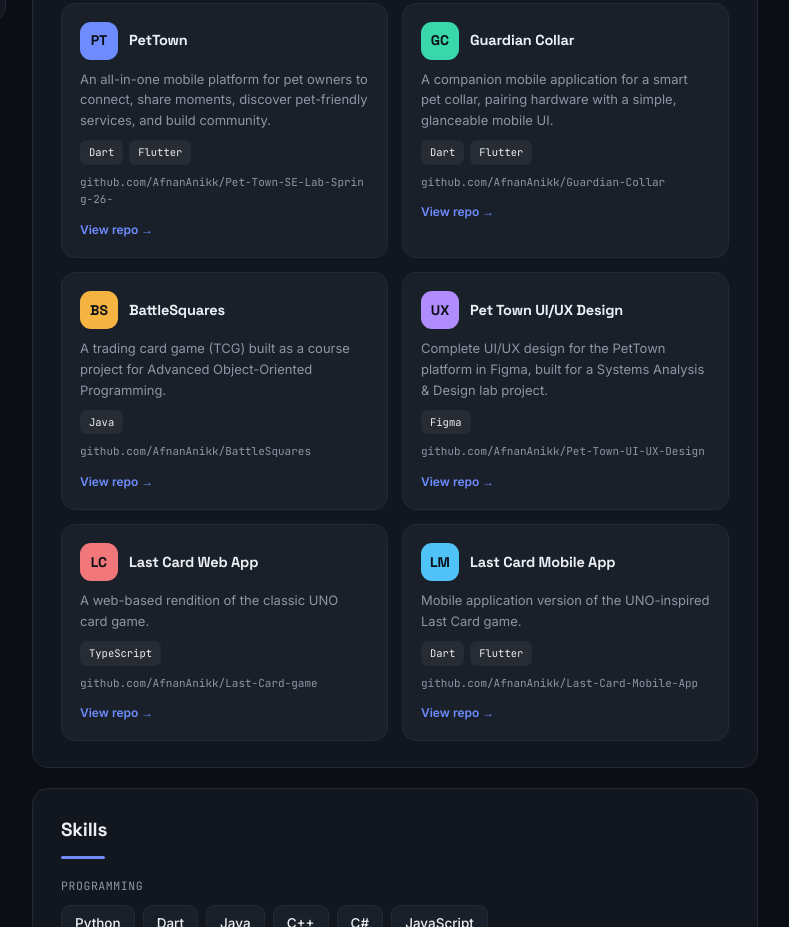
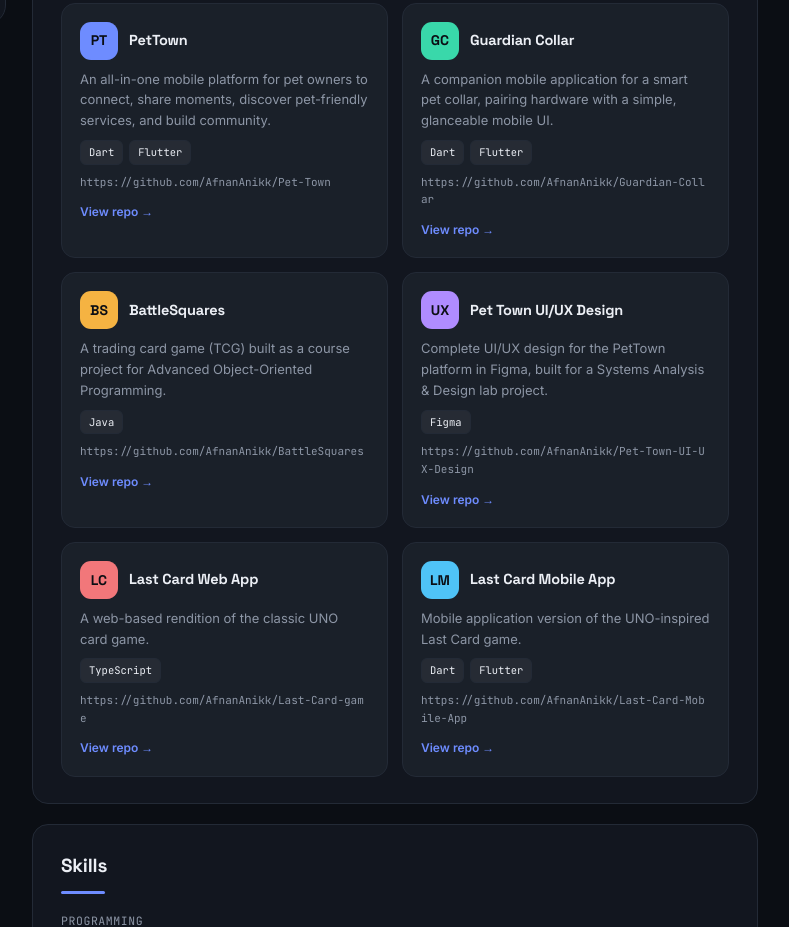
Before and after one commit to AfnanAnikk/Personal-CV, a plain HTML site: page index.html in a window 1280 px wide. Shown: the part 618-1545 px from the top of the page, without its empty margins (398-1187 px from the left). Drawn offline with Linux system fonts and the light colour scheme.

Commit message:
Update index.html

```diff
--- a/index.html
+++ b/index.html
@@ -220,7 +220,7 @@
             </div>
             <p>An all-in-one mobile platform for pet owners to connect, share moments, discover pet-friendly services, and build community.</p>
             <div class="proj-tags"><span class="proj-tag">Dart</span><span class="proj-tag">Flutter</span></div>
-            <div class="repo">github.com/AfnanAnikk/Pet-Town-SE-Lab-Spring-26-</div>
+            <div class="repo">https://github.com/AfnanAnikk/Pet-Town</div>
             <a class="link" href="https://github.com/AfnanAnikk/Pet-Town-SE-Lab-Spring-26-" target="_blank" rel="noopener">View repo &rarr;</a>
           </div>
 
@@ -231,7 +231,7 @@
             </div>
             <p>A companion mobile application for a smart pet collar, pairing hardware with a simple, glanceable mobile UI.</p>
             <div class="proj-tags"><span class="proj-tag">Dart</span><span class="proj-tag">Flutter</span></div>
-            <div class="repo">github.com/AfnanAnikk/Guardian-Collar</div>
+            <div class="repo">https://github.com/AfnanAnikk/Guardian-Collar</div>
             <a class="link" href="https://github.com/AfnanAnikk/Guardian-Collar" target="_blank" rel="noopener">View repo &rarr;</a>
           </div>
 
@@ -242,7 +242,7 @@
             </div>
             <p>A trading card game (TCG) built as a course project for Advanced Object-Oriented Programming.</p>
             <div class="proj-tags"><span class="proj-tag">Java</span></div>
-            <div class="repo">github.com/AfnanAnikk/BattleSquares</div>
+            <div class="repo">https://github.com/AfnanAnikk/BattleSquares</div>
             <a class="link" href="https://github.com/AfnanAnikk/BattleSquares" target="_blank" rel="noopener">View repo &rarr;</a>
           </div>
 
@@ -253,7 +253,7 @@
             </div>
             <p>Complete UI/UX design for the PetTown platform in Figma, built for a Systems Analysis & Design lab project.</p>
             <div class="proj-tags"><span class="proj-tag">Figma</span></div>
-            <div class="repo">github.com/AfnanAnikk/Pet-Town-UI-UX-Design</div>
+            <div class="repo">https://github.com/AfnanAnikk/Pet-Town-UI-UX-Design</div>
             <a class="link" href="https://github.com/AfnanAnikk/Pet-Town-UI-UX-Design" target="_blank" rel="noopener">View repo &rarr;</a>
           </div>
 
@@ -264,7 +264,7 @@
             </div>
             <p>A web-based rendition of the classic UNO card game.</p>
             <div class="proj-tags"><span class="proj-tag">TypeScript</span></div>
-            <div class="repo">github.com/AfnanAnikk/Last-Card-game</div>
+            <div class="repo">https://github.com/AfnanAnikk/Last-Card-game</div>
             <a class="link" href="https://github.com/AfnanAnikk/Last-Card-game" target="_blank" rel="noopener">View repo &rarr;</a>
           </div>
 
@@ -275,7 +275,7 @@
             </div>
             <p>Mobile application version of the UNO-inspired Last Card game.</p>
             <div class="proj-tags"><span class="proj-tag">Dart</span><span class="proj-tag">Flutter</span></div>
-            <div class="repo">github.com/AfnanAnikk/Last-Card-Mobile-App</div>
+            <div class="repo">https://github.com/AfnanAnikk/Last-Card-Mobile-App</div>
             <a class="link" href="https://github.com/AfnanAnikk/Last-Card-Mobile-App" target="_blank" rel="noopener">View repo &rarr;</a>
           </div>
 
```
